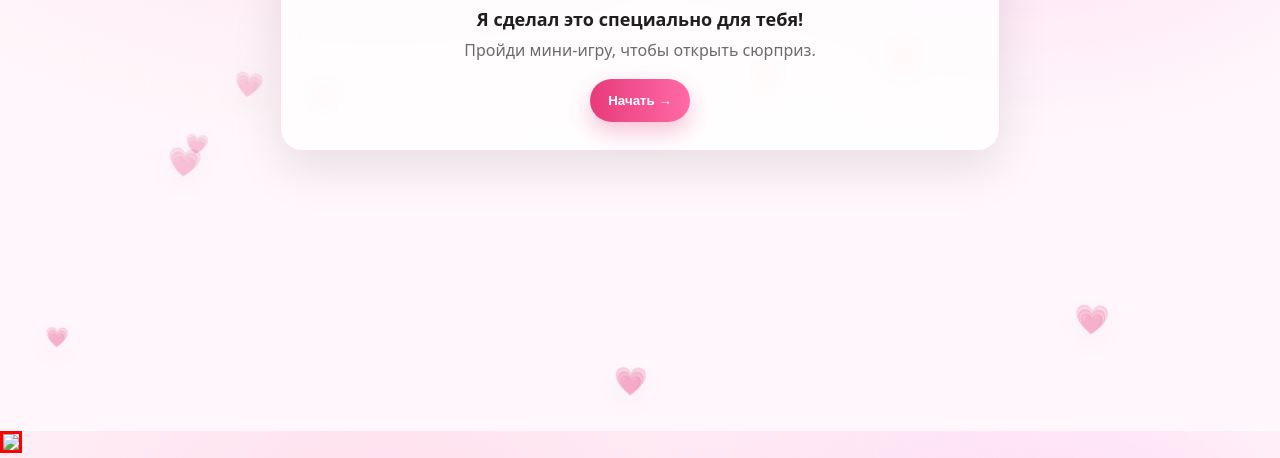
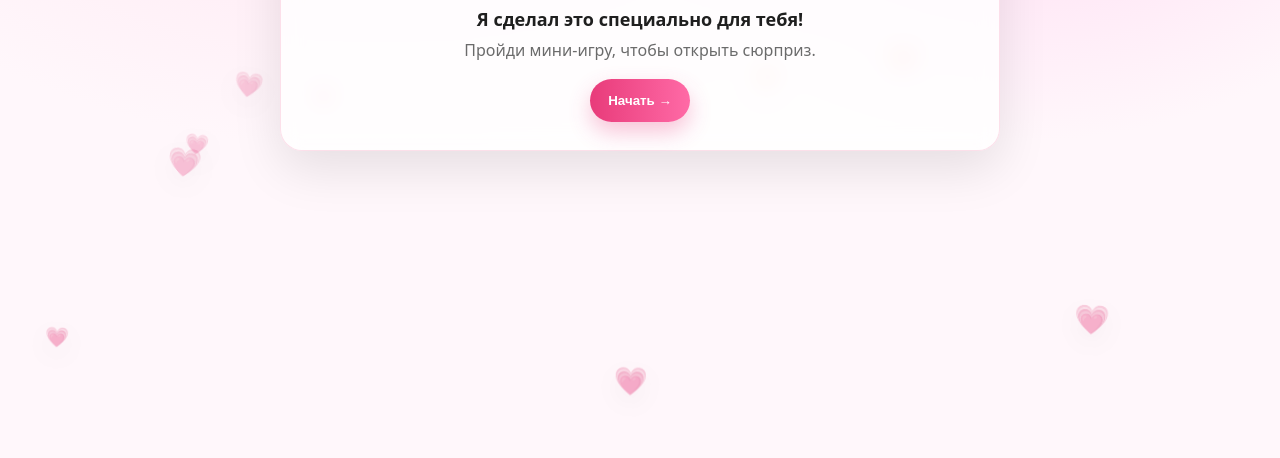
Before and after one commit to Romachian/dlya_sashulechki, a plain HTML site: page index.html in a window 1280 px wide. Shown: the part 369-827 px from the top of the page. After the commit the page ends 800 px from the top, so only its background shows below. Drawn offline with Linux system fonts and the light colour scheme; files whose address does not match are found by name.

Commit message:
Update index.html

```diff
--- a/index.html
+++ b/index.html
@@ -71,7 +71,6 @@
   </main>
 
   <script src="script.js"></script>
-  <img src="assets/memories/1.jpg" style="width:300px; border:3px solid red;">
 </body>
 
 </html>
```
